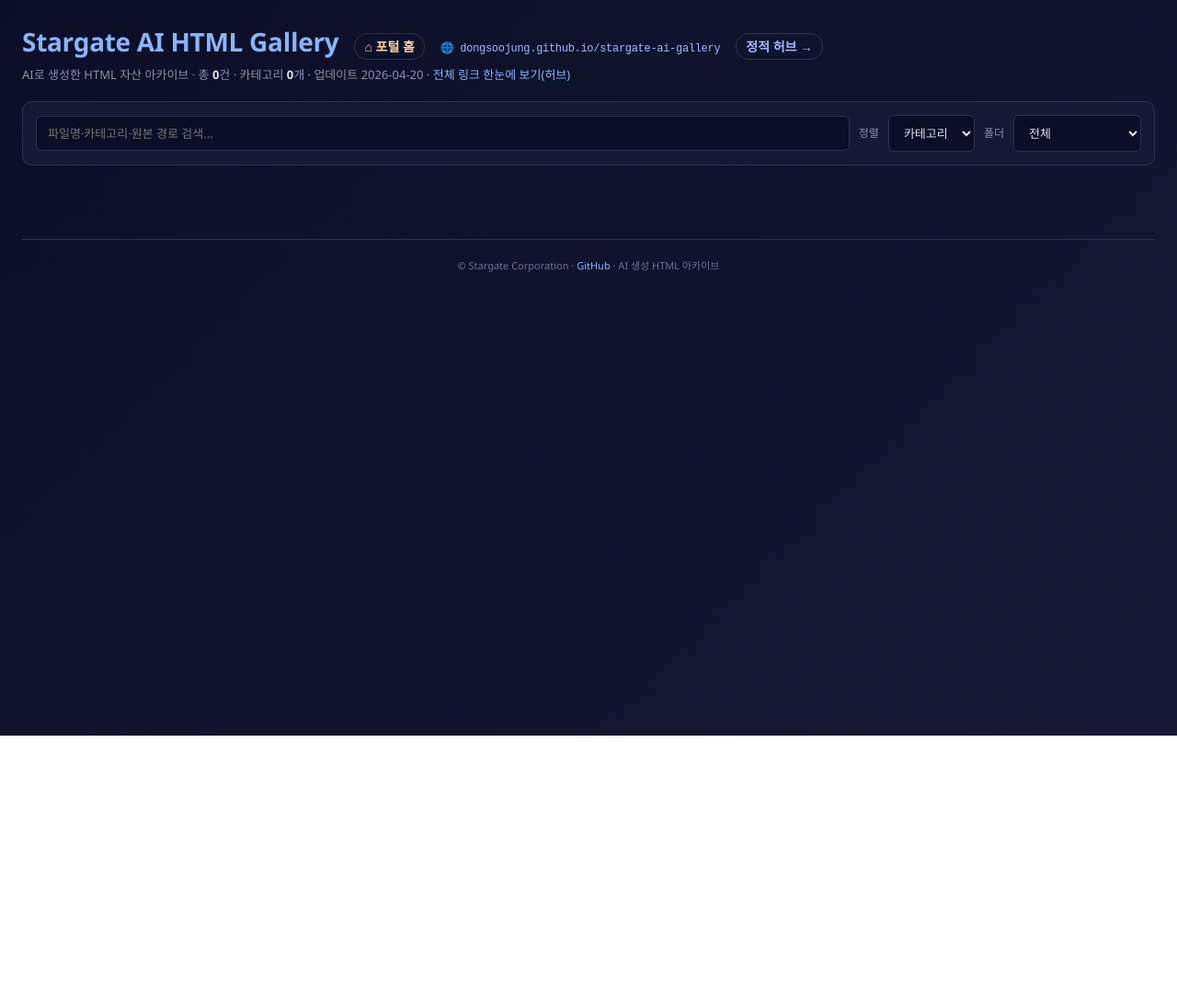
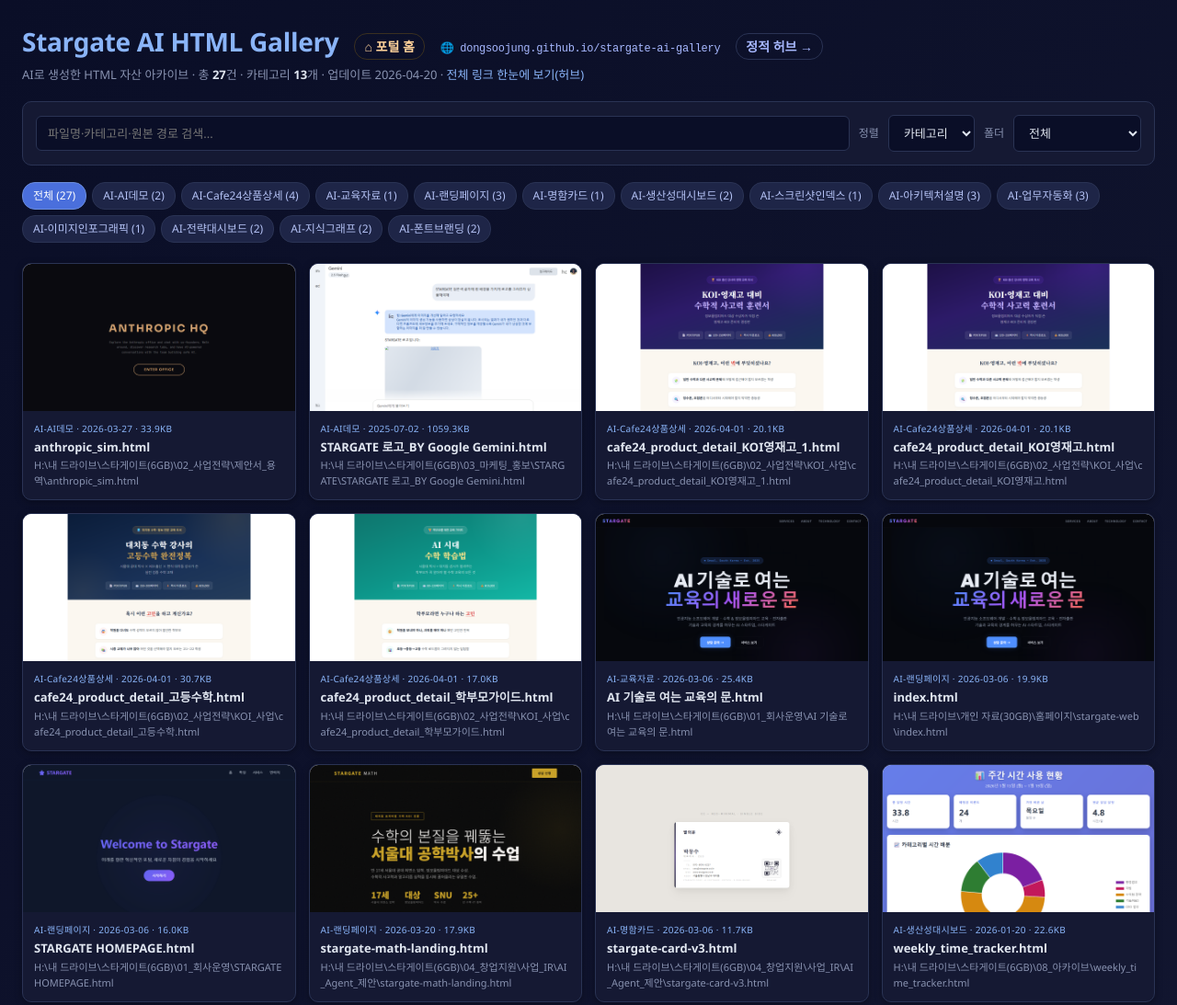
Before and after one commit to DongsooJung/stargate-ai-gallery, a plain HTML site: page index.html in a window 1280 px wide. Shown: the top 1093 px of the page at 92% size. Before the commit the page ends 800 px from the top, so only its background shows below. Drawn offline with Linux system fonts and the light colour scheme.

Commit message:
fix(gallery): index.html의 JS 구문 오류 수정 - onerror 이스케이프를 HTML entity로 변경 (27건 데이터 로드 복구)

```diff
--- a/index.html
+++ b/index.html
@@ -118,7 +118,7 @@ fetch('data.json').then(r=>r.json()).then(DATA=>{
     else list.sort((a,b)=>a.cat.localeCompare(b.cat)||a.name.localeCompare(b.name));
     const grid = document.getElementById('grid');
     grid.innerHTML = list.map(d=>{
-      const img = d.thumb? '<img src="files/'+d.thumb+'" loading="lazy" onerror="this.outerHTML=\\'<div class=noimg>썸네일 없음</div>\\'">' : '<div class="noimg">썸네일 없음</div>';
+      const img = d.thumb? '<img src="files/'+d.thumb+'" loading="lazy" onerror="this.outerHTML=&quot;<div class=noimg>썸네일 없음</div>&quot;">' : '<div class="noimg">썸네일 없음</div>';
       return '<a class="card" href="files/'+d.html+'" target="_blank">'+img+
         '<div class="meta"><div class="cat">'+d.cat+' · '+d.mt+' · '+d.sz+'KB</div>'+
         '<h3>'+escapeHtml(d.name)+'</h3><p>'+escapeHtml(d.orig)+'</p></div></a>';
```
